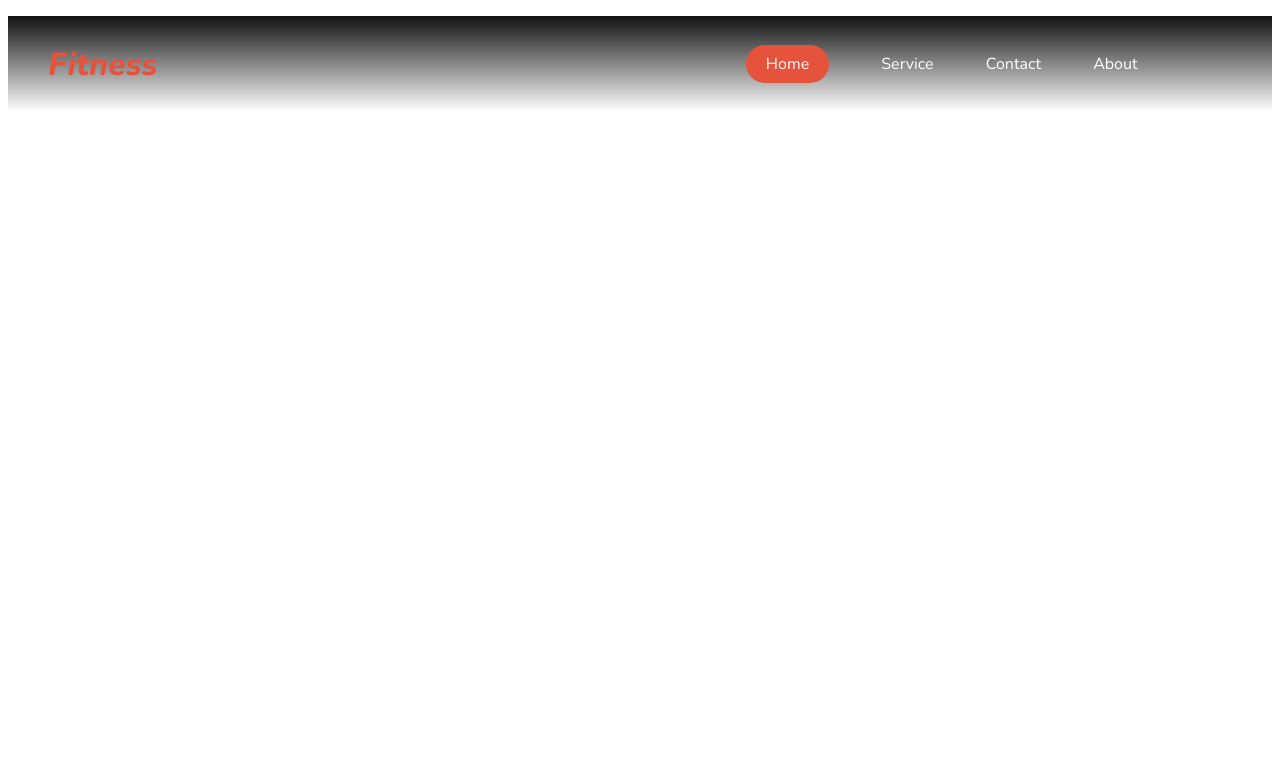
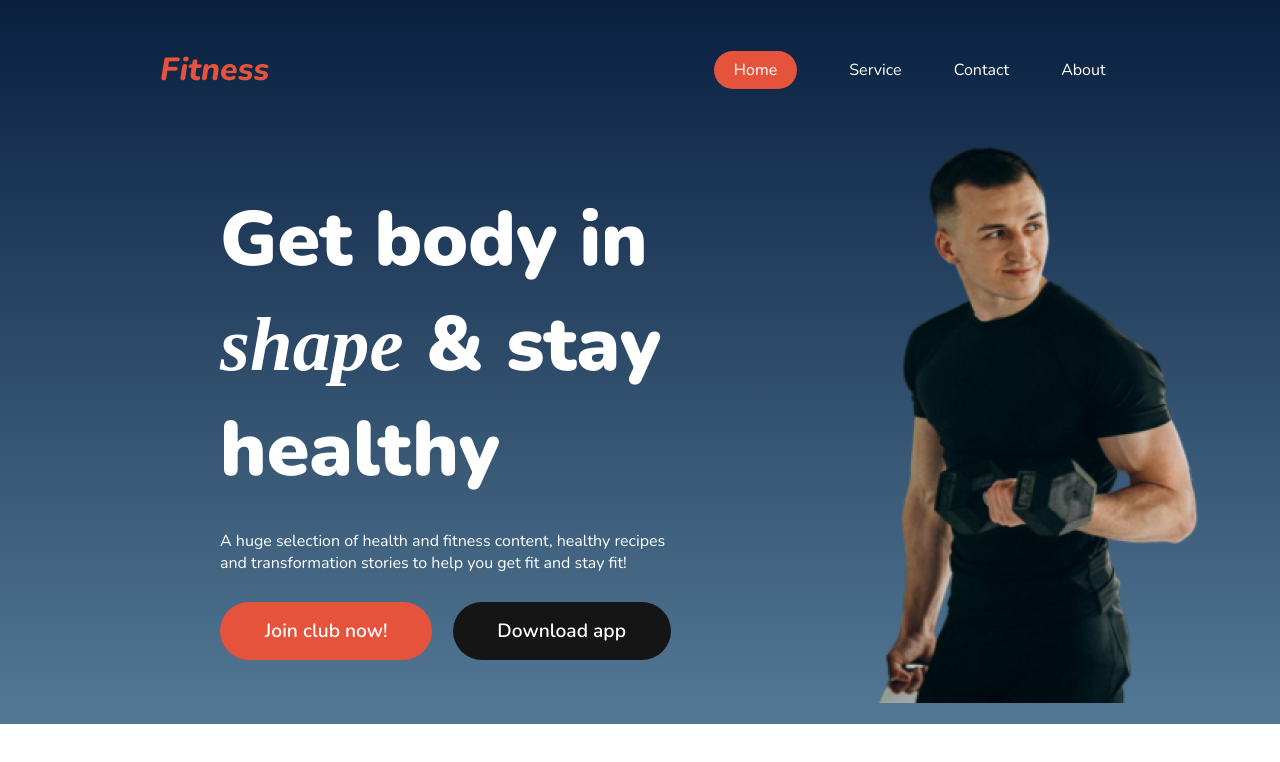
Before and after one commit to aksohag067/hero-assignment-two, a plain HTML site: page index.html in a window 1280 px wide. Drawn offline with nearby package versions, Linux system fonts and the light colour scheme.

Commit message:
nav and banner section almost completed

```diff
--- a/index.html
+++ b/index.html
@@ -21,6 +21,17 @@
                     </ul>
             </ul>
         </nav>
+        <div class="banner display-flex">
+            <div class="banner-content">
+                <h1 class="heading">Get body in <br> <i>shape</i> & stay <br> healthy</h1>
+                <p class="para">A huge selection of health and fitness content, healthy recipes <br> and transformation stories to help you get fit and stay fit!</p>
+                <button class="join">Join club now!</button>
+                <button class="download">Download app</button>
+            </div>
+            <div class="banner-image">
+                <img src="images/Images 2.png" alt="">
+            </div>
+        </div>
     </section>
 </body>
 </html>
--- a/style/fitness.css
+++ b/style/fitness.css
@@ -2,6 +2,9 @@
 
 * {
     font-family: "Nunito", sans-serif;
+    margin: 0;
+    padding: 0;
+    box-sizing: border-box;
 }
 
 /* Shared styles */
@@ -12,9 +15,27 @@
 }
 
 .bg-color {
-    background: linear-gradient(180deg, #111111 0%, rgba(119, 119, 119, 0) 100%);
+    background: linear-gradient(180deg, #09203f 0%, #537895 100%);
 }
+
+.para {
+    color: rgba(255, 255, 255);
+    ;
+}
+
+.heading {
+    color: rgba(255, 255, 255, 1);
+    ;
+}
+
+/* .btn-padding {
+    padding: 16px, 40px;
+} */
 /* Nav related styles */
+
+.navbar {
+    padding: 3rem 1rem 1rem 10rem;
+}
 
 .navbar .nav-title {
     width: 90%;
@@ -47,3 +68,53 @@
     font-weight: 800;
     color: rgba(230, 83, 60, 1);
 }
+
+/* banner related styles */
+
+.banner {
+    justify-content: space-around;
+    align-items: center;
+}
+
+.banner-content {
+    margin: 5rem 5rem 4rem 10rem;
+}
+
+.banner-content h1 {
+    font-size: 4.8rem;
+    font-weight: 900;
+}
+
+.banner-content i {
+    font-family: "Miama";
+}
+
+.banner-content p {
+    margin: 1.75rem 0;
+    font-size: 1rem;
+    font-weight: 400;
+}
+
+.banner-content .join {
+    padding: 1rem 2.8rem;
+    border-radius: 2.8rem;
+    background: rgba(230, 83, 60, 1);
+    color: #fff;
+    font-size: 1.2rem;
+    font-weight: 600;
+    border: none;
+    margin-right: 1rem;
+}
+.banner-content .download {
+    padding: 1rem 2.8rem;
+    border-radius: 2.8rem;
+    background: #151515;
+    color: #fff;
+    font-size: 1.2rem;
+    font-weight: 600;
+    border: none;
+}
+
+.banner-image {
+    max-width: 100%;
+}
```
